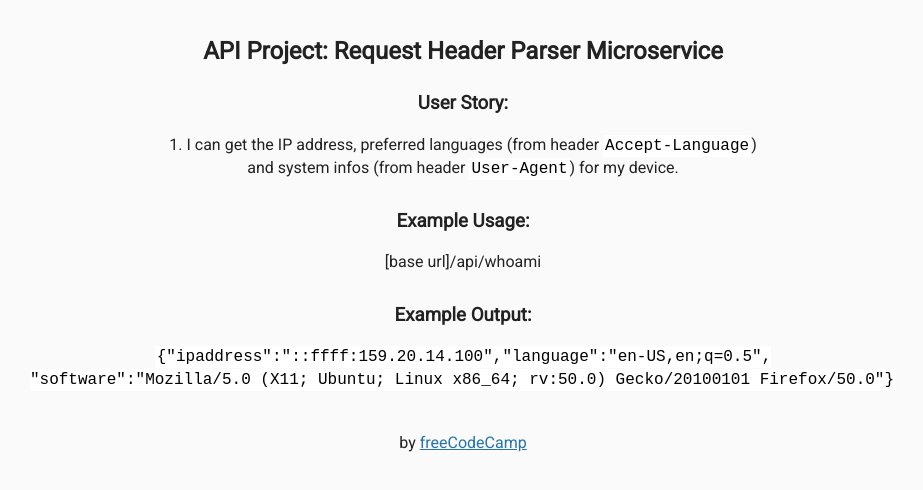
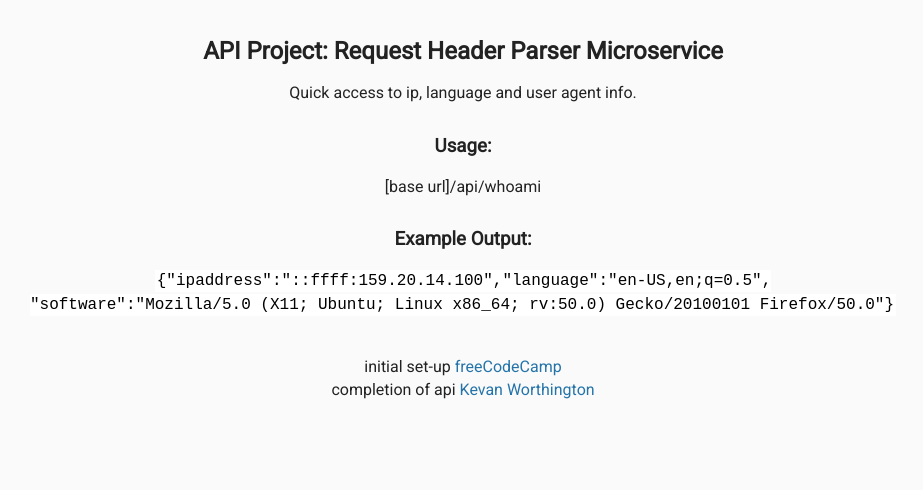
Before and after one commit to kpworthi/fcc-backend-head-parse, a website: page views/index.html in a window 1280 px wide. Shown: the whole page, without its empty margins (177-1100 px from the left). Drawn offline with Linux system fonts and the light colour scheme; files that its build step writes are made by us from their sources.

Commit message:
submission state

```diff
--- a/views/index.html
+++ b/views/index.html
@@ -1,4 +1,10 @@
 <!DOCTYPE html>
+
+<style>
+  a{
+    text-decoration: none;
+  }
+</style>
 
 <html>
 
@@ -12,10 +18,9 @@
    <body>
       <div class="container">
         <h2>API Project: Request Header Parser Microservice</h2>
-        <h3>User Story: </h3>
-        1. I can get the IP address, preferred languages (from header <code>Accept-Language</code>)<br> and system infos (from header <code>User-Agent</code>) for my device.
+        <p>Quick access to ip, language and user agent info.</p>
 
-        <h3>Example Usage:</h3>
+        <h3>Usage:</h3>
         <p>
           [base url]/api/whoami
         </p>
@@ -27,7 +32,11 @@
       </div>
       <div class="footer">
         <p>
-          by <a href="https://www.freecodecamp.org">freeCodeCamp</a>
+          initial set-up
+          <a href="https://www.freecodecamp.org">freeCodeCamp</a>
+          <br>
+          completion of api
+          <a href="codepen.io/kpworthi">Kevan Worthington</a>
         </p>
       </div>
    </body>
```
Also changed, not shown: server.js (+14 -0 lines).
